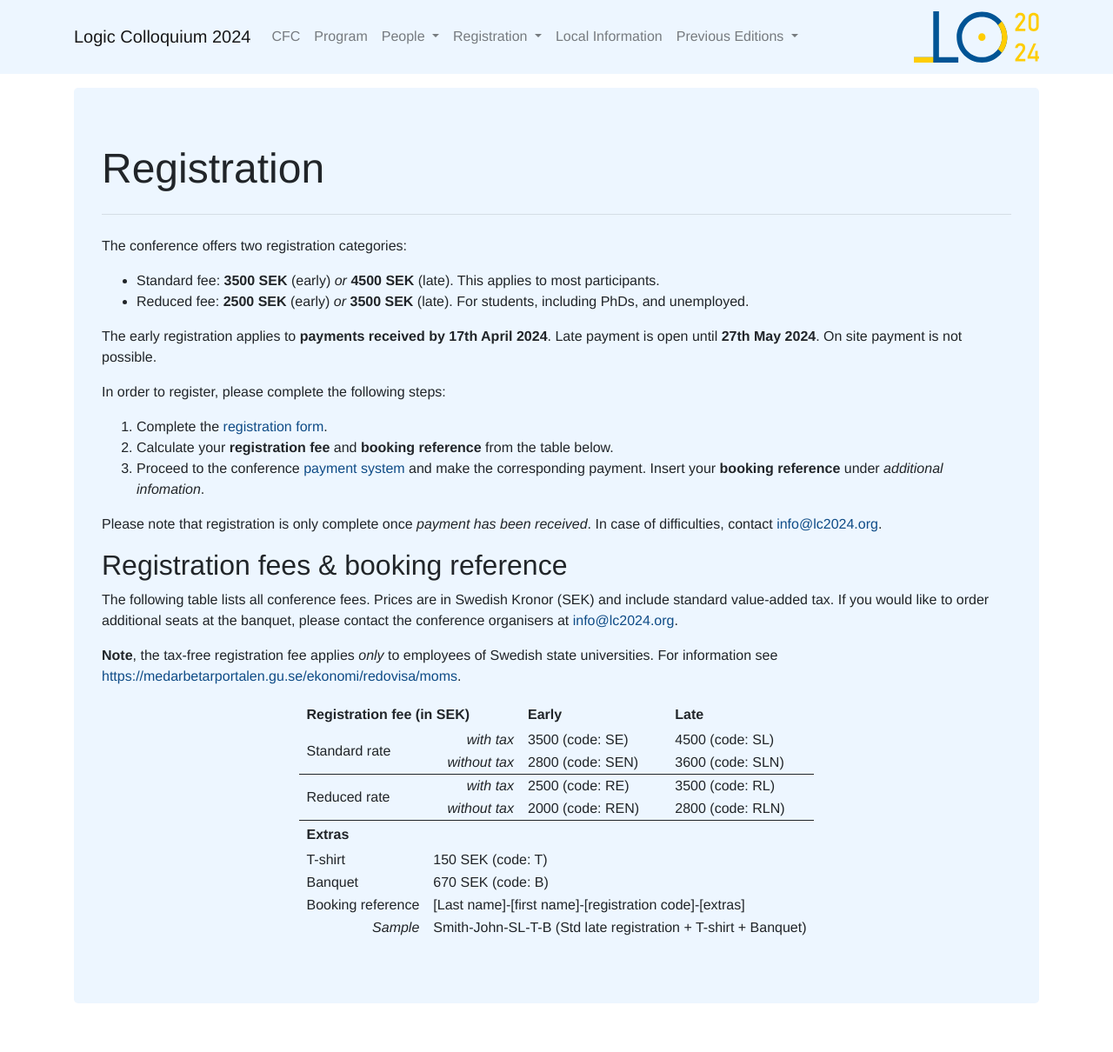
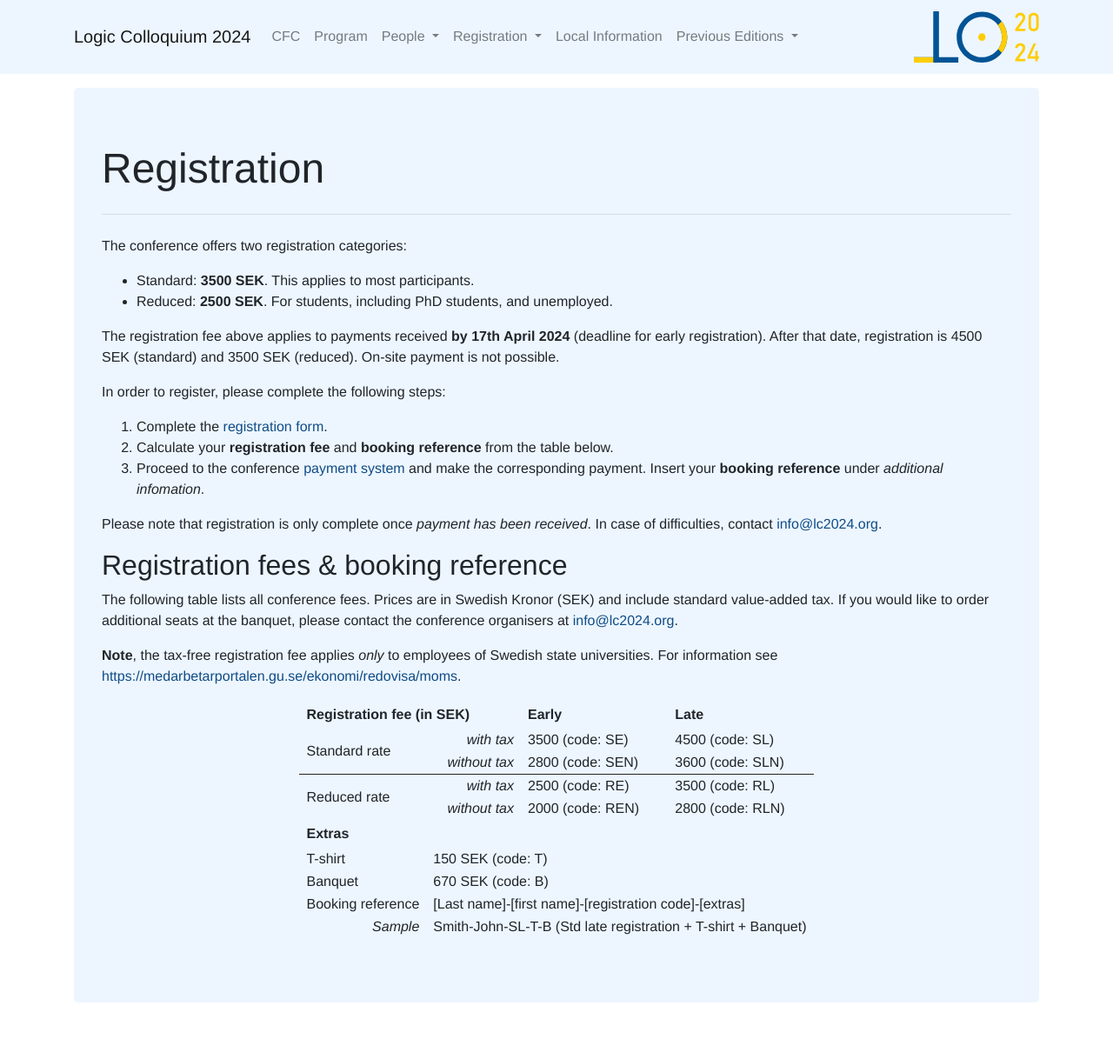
Before and after one commit to LC2024/LC2024.github.io, a Jekyll site: the page built from registration/registration.md, in a window 1280 px wide. Shown: the whole page at 87% size. Built offline with Jekyll 4.4.1, drawn with Linux system fonts in a browser that asks for light colours; some web fonts are replaced.

Commit message:
Squashed commit of the following:
commit 6253325837c220b936b5c94789a4837a9fa13c79
Author: Graham E Leigh <70053202+greleigh@users.noreply.github.com>
Date:   Tue Feb 27 12:48:49 2024 +0100

    info

commit 1443f14dd37e7f15d6971d65bf684f9d096ea849
Merge: 612bd5c d3e5c00
Author: Graham E Leigh <70053202+greleigh@users.noreply.github.com>
Date:   Tue Feb 27 12:37:10 2024 +0100

    Merge branch 'main' into registration

commit 612bd5cba227812073937110891964c5ad882dd8
Author: Graham E Leigh <70053202+greleigh@users.noreply.github.com>
Date:   Tue Feb 27 10:29:18 2024 +0000

    sizes

commit 9336555379fc2dd46bc15c0966912cbc7112c577
Author: Graham E Leigh <70053202+greleigh@users.noreply.github.com>
Date:   Tue Feb 27 09:59:56 2024 +0000

    prepare reg

commit 6264e1453cd7c7e2c45636b8e3de5e1a20e42d0e
Author: Graham E Leigh <70053202+greleigh@users.noreply.github.com>
Date:   Mon Feb 26 13:48:32 2024 +0000

    open-reg

```diff
--- a/_config.yml
+++ b/_config.yml
@@ -77,7 +77,7 @@
     #   img: 'LCLogo.svg'
     links:
       - name: Register
-        disabled: true
+        relative_url: /registration/
       - name: Contribute a talk
         relative_url: /contributed_talks/
       - name: Apply for travel support
--- a/registration/registration.md
+++ b/registration/registration.md
@@ -1,17 +1,18 @@
 ---
 layout: default
 title: Registration
-permalink: dark/registration/
+permalink: /registration/
 ---
 
 The conference offers two registration categories:
 
-- Standard fee: **3500 SEK** (early) _or_ **4500 SEK** (late). This applies to most participants.
-- Reduced fee: **2500 SEK** (early) _or_ **3500 SEK** (late). For students, including PhDs, and unemployed.
+- Standard: **3500 SEK**. This applies to most participants.
+- Reduced: **2500 SEK**. For students, including PhD students, and unemployed.
 
-The early registration applies to **payments received by 17th April 2024**.
-Late payment is open until **27th May 2024**.
-On site payment is not possible.
+The registration fee above applies to payments received **by 17th April 2024** (deadline for early registration).
+After that date, registration is 4500 SEK (standard) and 3500 SEK (reduced).
+<!-- Late payment is open until **27th May 2024**.  -->
+On-site payment is not possible.
 
 In order to register, please complete the following steps:
 
@@ -100,7 +101,7 @@
         <td>2500 (code: RE)</td>
         <td>3500 (code: RL)</td>
     </tr>
-    <tr class="bot-border">
+    <tr>
         <td class="subhead">without tax</td>
         <td>2000 (code: REN)</td>
         <td>2800 (code: RLN)</td>
```
Also changed, not shown: index.md (+9 -3 lines), registration/index.md (deleted, +0 -9 lines), registration/t-shirt.md (added, +66 -0 lines).
